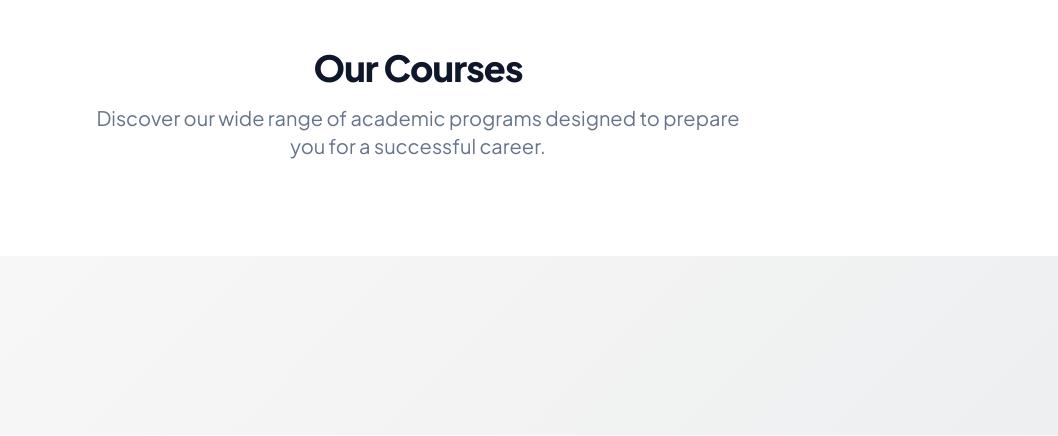
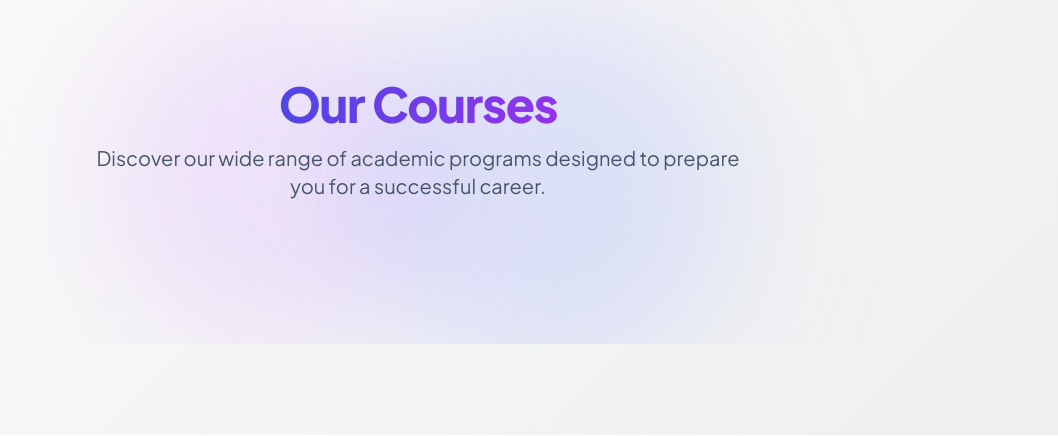
Before and after one commit to PREMSAWANT/collegemate, a Python web app: template templates/courses.html in a window 1280 px wide. Shown: the part 82-518 px from the top of the page, without its empty margins (222-1280 px from the left). Run offline with Jinja, Linux system fonts and the light colour scheme; the template is opened without the code that fills it, so the values that code supplies are empty; some libraries are stand-ins or nearby versions.

Commit message:
Fix courses section: update template loop, fix fee reference, apply gradient theme

```diff
--- a/templates/courses.html
+++ b/templates/courses.html
@@ -1,59 +1,83 @@
 {% extends "base.html" %}
 
 {% block content %}
-<div class="bg-white py-12">
+<div class="relative py-20 overflow-hidden">
+    <!-- Background Elements -->
+    <div class="absolute top-0 left-0 w-full h-full overflow-hidden -z-10">
+        <div class="absolute top-0 right-1/4 w-96 h-96 bg-indigo-300 rounded-full mix-blend-multiply filter blur-3xl opacity-30 animate-blob"></div>
+        <div class="absolute bottom-0 left-1/4 w-96 h-96 bg-purple-300 rounded-full mix-blend-multiply filter blur-3xl opacity-30 animate-blob animation-delay-2000"></div>
+    </div>
+
     <div class="max-w-7xl mx-auto px-4 sm:px-6 lg:px-8">
-        <div class="text-center">
-            <h2 class="text-3xl font-extrabold tracking-tight text-slate-900 sm:text-4xl">
-                Our Courses
+        <div class="text-center mb-16">
+            <h2 class="text-4xl font-extrabold tracking-tight text-slate-900 dark:text-white sm:text-5xl mb-4">
+                <span class="bg-clip-text text-transparent bg-gradient-to-r from-indigo-600 to-purple-600 dark:from-indigo-400 dark:to-purple-400">Our Courses</span>
             </h2>
-            <p class="mt-4 max-w-2xl text-xl text-slate-500 mx-auto">
+            <p class="mt-4 max-w-2xl text-xl text-slate-600 dark:text-slate-300 mx-auto">
                 Discover our wide range of academic programs designed to prepare you for a successful career.
             </p>
         </div>
 
-        <div class="mt-12 grid gap-8 md:grid-cols-2 lg:grid-cols-3">
-            {% for course in college_info.courses %}
-            <div class="flex flex-col rounded-lg shadow-lg overflow-hidden transition-transform hover:scale-105 duration-300">
-                <div class="flex-shrink-0">
-                    <img class="h-48 w-full object-cover" src="{{ course.image }}" alt="{{ course.name }}">
+        <div class="grid gap-8 md:grid-cols-2 lg:grid-cols-3">
+            {% for key, course in college_info.courses.items() %}
+            <div class="glass-card overflow-hidden transform transition duration-300 hover:scale-105 hover:shadow-2xl group">
+                <div class="relative h-48 overflow-hidden">
+                    <img class="absolute inset-0 w-full h-full object-cover transition-transform duration-700 group-hover:scale-110" src="{{ course.image }}" alt="{{ course.name }}">
+                    <div class="absolute inset-0 bg-gradient-to-t from-black/60 to-transparent"></div>
+                    <div class="absolute bottom-4 left-4">
+                        <span class="inline-block px-3 py-1 text-xs font-bold tracking-wider text-white uppercase bg-indigo-600 dark:bg-indigo-500 rounded-full">
+                            {{ course.department }}
+                        </span>
+                    </div>
                 </div>
-                <div class="flex-1 bg-white p-6 flex flex-col justify-between">
-                    <div class="flex-1">
-                        <p class="text-sm font-medium text-indigo-600">
-                            {{ course.department }}
-                        </p>
-                        <a href="#" class="block mt-2">
-                            <p class="text-xl font-semibold text-slate-900">
-                                {{ course.name }}
-                            </p>
-                            <p class="mt-3 text-base text-slate-500">
-                                {{ course.description }}
-                            </p>
-                        </a>
-                    </div>
-                    <div class="mt-6 flex items-center justify-between">
-                        <div class="flex items-center text-sm text-slate-500">
-                            <i class="far fa-clock mr-1"></i>
-                            {{ course.duration }} Years
+
+                <div class="p-6 flex flex-col h-full">
+                    <h3 class="text-xl font-bold text-slate-900 dark:text-white mb-3 group-hover:text-indigo-600 dark:group-hover:text-indigo-400 transition-colors">
+                        {{ course.name }}
+                    </h3>
+                    <p class="text-slate-600 dark:text-slate-300 text-sm mb-6 flex-grow leading-relaxed">
+                        {{ course.description }}
+                    </p>
+
+                    <div class="border-t border-slate-200 dark:border-slate-700 pt-4 mb-4">
+                        <div class="grid grid-cols-2 gap-4 text-sm">
+                            <div class="flex items-center text-slate-600 dark:text-slate-300">
+                                <i class="far fa-clock mr-2 text-indigo-500"></i>
+                                <span>{{ course.duration }} Years</span>
+                            </div>
+                            <div class="flex items-center text-slate-600 dark:text-slate-300">
+                                <i class="fas fa-users mr-2 text-indigo-500"></i>
+                                <span>{{ course.seats }} Seats</span>
+                            </div>
                         </div>
-                        <div class="flex items-center text-sm text-slate-500">
-                            <i class="fas fa-users mr-1"></i>
-                            {{ course.seats }} Seats
-                        </div>
-                        <div class="flex items-center text-sm font-semibold text-indigo-600">
-                            ₹{{ course.fees }}
+                        <div class="mt-3 flex items-center justify-between">
+                            <span class="text-sm text-slate-500 dark:text-slate-400">Annual Fee</span>
+                            <span class="text-lg font-bold text-indigo-600 dark:text-indigo-400">₹{{ "{:,}".format(course.fee) }}</span>
                         </div>
                     </div>
-                    <div class="mt-6">
-                        <a href="{{ url_for('chat_page') }}" class="w-full flex items-center justify-center px-4 py-2 border border-transparent rounded-md shadow-sm text-sm font-medium text-white bg-indigo-600 hover:bg-indigo-700">
-                            Enquire Now
-                        </a>
-                    </div>
+
+                    <a href="{{ url_for('chat_page') }}" class="w-full flex items-center justify-center px-4 py-3 border border-transparent rounded-lg shadow-lg text-sm font-bold text-white bg-gradient-to-r from-indigo-600 to-purple-600 hover:from-indigo-700 hover:to-purple-700 transform transition hover:scale-105">
+                        <i class="fas fa-comments mr-2"></i> Enquire Now
+                    </a>
                 </div>
             </div>
             {% endfor %}
         </div>
     </div>
 </div>
+
+<style>
+    .animate-blob {
+        animation: blob 7s infinite;
+    }
+    .animation-delay-2000 {
+        animation-delay: 2s;
+    }
+    @keyframes blob {
+        0% { transform: translate(0px, 0px) scale(1); }
+        33% { transform: translate(30px, -50px) scale(1.1); }
+        66% { transform: translate(-20px, 20px) scale(0.9); }
+        100% { transform: translate(0px, 0px) scale(1); }
+    }
+</style>
 {% endblock %}
```
Also changed, not shown: static/images/cafeteria.png (deleted), static/images/hostel.png (deleted), static/images/sports.png (deleted), static/images/transport.png (deleted).
